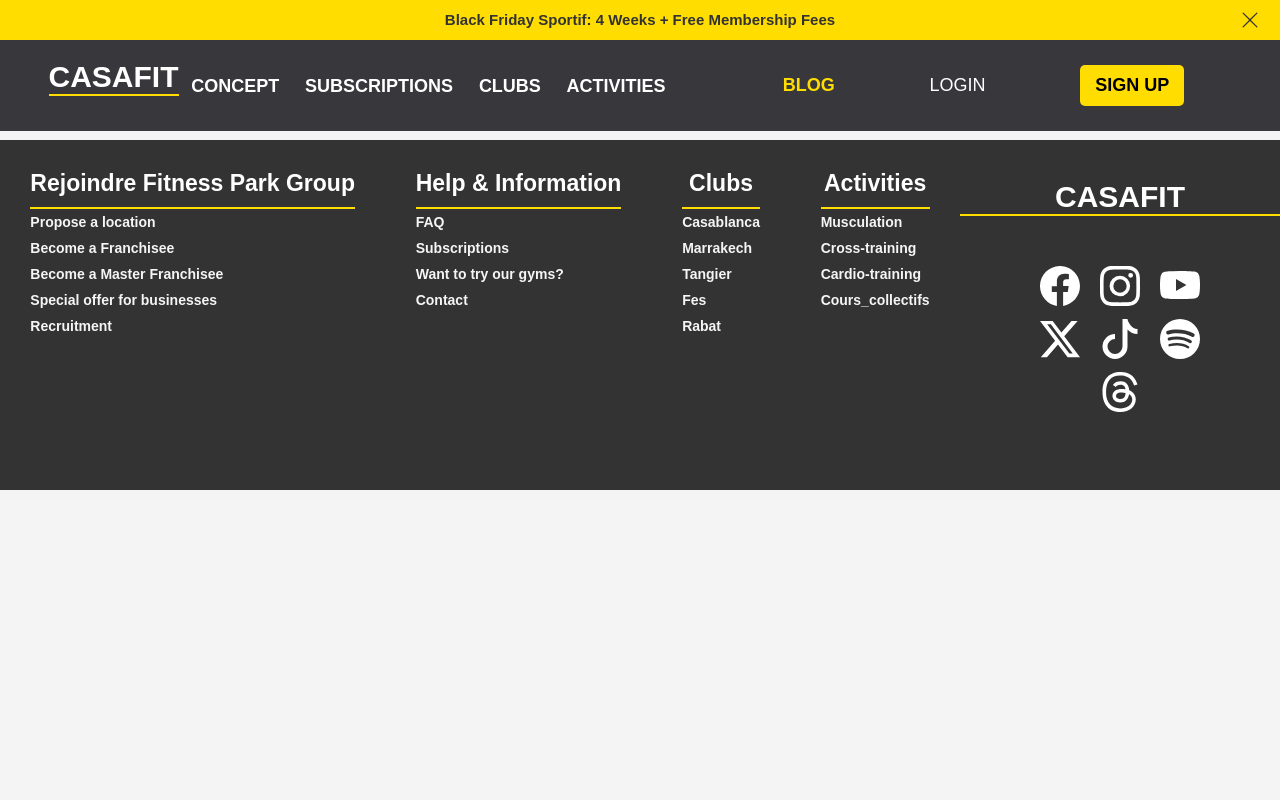
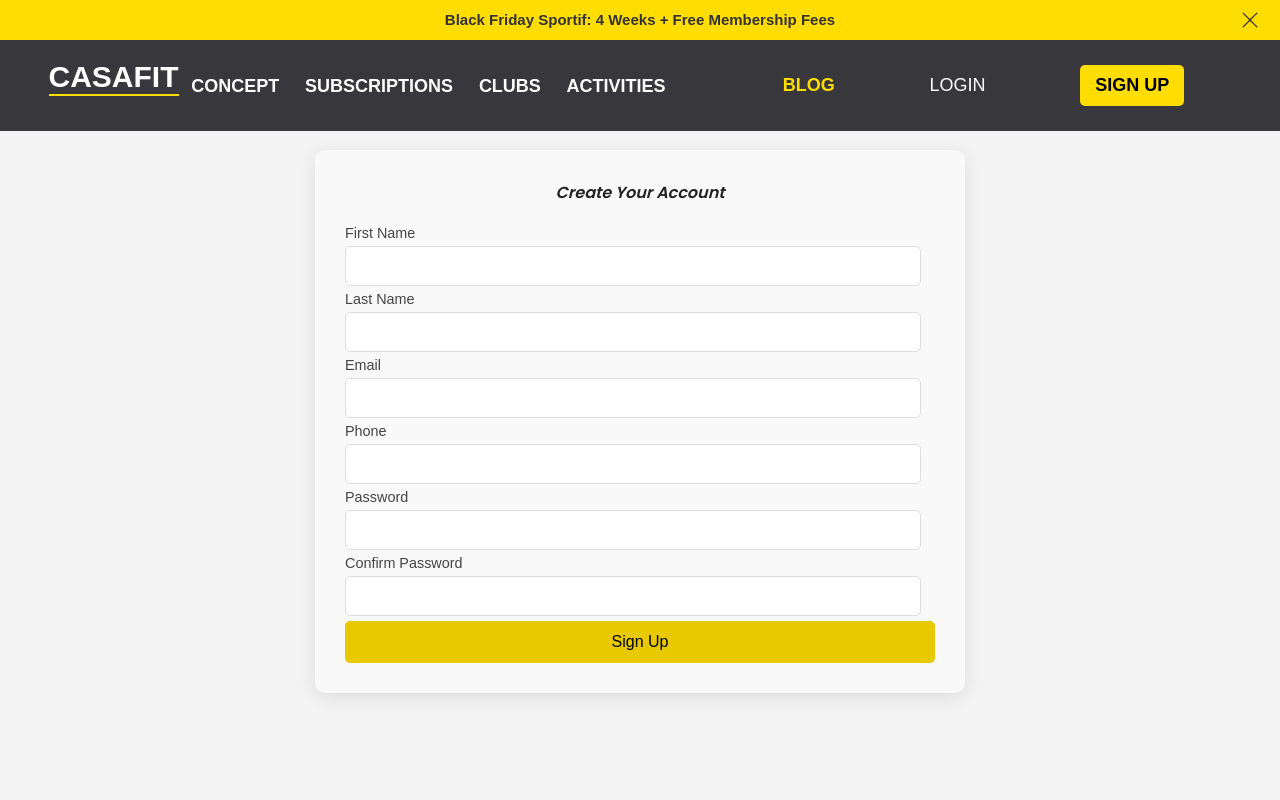
Before and after one commit to 04hamza/Casafitness, a React (Create React App) app: page /signup/1 in a window 1280 px wide. Shown: the top 800 px of the page. Built offline with nearby package versions, Linux system fonts and the light colour scheme; a web font is replaced by a local one.

Commit message:
update formulaire sign up

```diff
--- a/package.json
+++ b/package.json
@@ -7,6 +7,7 @@
     "@testing-library/jest-dom": "^5.17.0",
     "@testing-library/react": "^13.4.0",
     "@testing-library/user-event": "^13.5.0",
+    "axios": "^1.7.9",
     "bcryptjs": "^2.4.3",
     "body-parser": "^1.20.3",
     "cors": "^2.8.5",
--- a/src/App.js
+++ b/src/App.js
@@ -16,6 +16,7 @@
 import Cardio_training from './Activities/cardio-training';
 import Cours_collectifs from './Activities/Cours_collectifs';
 import ClubDetails from './Login/ClubDetails';
+import Getdata from './Getdata';
 
 function App(){
   return (
@@ -23,9 +24,10 @@
        <Navbar/>
        <Routes>
         <Route path='/' element={<Home/>}></Route>
+        <Route path='/data' element={<Getdata/>}></Route>
         <Route path='/Recipes/:title' element={<RecipesArticl/>}></Route>
         <Route path="/loginform" element={<LoginForm />} />
-        <Route path="/signup" element={<SignUpForm />} />
+        <Route path="/signup/:membership_type" element={<SignUpForm />} />
         <Route path="/gyms" element={<GymSelection />} />
         <Route path="/gymplans" element={<GymPlans />} />
         <Route path="/clubdetails/:name" element={<ClubDetails />} />
@@ -36,8 +38,6 @@
         <Route path='/cross-training'element={<Cross_training/>}/>
         <Route path='/cardio-training' element={<Cardio_training/>}/>
         <Route path='/cours_collectifs' element={<Cours_collectifs/>}/>
-
-
       </Routes>
       <Footer/>
     </Router>
--- /dev/null
+++ b/src/Getdata.js
@@ -0,0 +1,24 @@
+const { useEffect } = require("react")
+const { useState } = require("react")
+const Getdata=()=>{
+    const [users,setUsers]=useState([])
+    useEffect(()=>{
+        fetch("http://127.0.0.1:8000/api/users").then(data=>(data.json())).then(users=>setUsers(users))
+        .catch(error=>console.log(error))
+    },[])
+    return(
+        <div>
+            <h1>Users...</h1>
+            {users.map((ele)=>(
+                <div style={{border:"1px"}} key={ele.id}>
+                    <h3>Name: {ele.name}</h3>
+                    <h3>Email: {ele.email}</h3>
+                    <h3>Phone: {ele.phone}</h3>
+                    <h3>Role: {ele.role}</h3>
+                    <h3>Type: {ele.membership_type}</h3>
+                </div>
+            ))}
+        </div>
+    )
+}
+export default Getdata;
--- a/src/Login/GymPlans.js
+++ b/src/Login/GymPlans.js
@@ -5,27 +5,25 @@
 function GymPlans() {
   const plans = [
     {
-      title: 'Classic',
+      title: 'basic',
       price: '190 MAD',
       details: ['Unlimited access', 'Video courses', 'Home Training'],
     },
     {
-      title: 'Access+',
+      title: 'premium',
       price: '290 MAD',
       details: ['Toning Platform', 'Water Fountain', 'Body Analysis'],
     },
     {
-      title: 'Ultimate',
+      title: 'vip',
       price: '390 MAD',
       details: ['Train with a guest', 'Online coach', '-10% on club store'],
     },
   ];
   const navigate = useNavigate();
-  const handleSignUpClick = () => {
-    // Navigate to the Sign Up page
-    navigate('/signup');
+  const handleSignUpClick = (e,title) => {
+    navigate(`/signup/${title}`);
   };
-
   return (
     <div className="subscriptions">
       {plans.map((plan, index) => (
@@ -37,7 +35,7 @@
               <li key={detailIndex}>{detail}</li>
             ))}
           </ul>
-          <button className="choose-button" onClick={handleSignUpClick}>Choose This Plan</button>
+          <button className="choose-button" onClick={(e)=>handleSignUpClick(e,plan.title)}>Choose This Plan</button>
         </div>
       ))}
     </div>
--- a/src/Login/SignUp.css
+++ b/src/Login/SignUp.css
@@ -58,3 +58,7 @@
     background: rgb(87, 87, 81);
     color: #ddd;
   }
+  .error-message{
+    color: rgb(232, 201, 0);
+    padding: 5px;
+  }
--- a/src/Login/SignUpForm.js
+++ b/src/Login/SignUpForm.js
@@ -1,25 +1,58 @@
-import React, { useState } from 'react';
-import { useNavigate } from 'react-router-dom';
+import React, {useState } from 'react';
+import { useNavigate, useParams} from 'react-router-dom';
+import axios from 'axios';
 import './SignUp.css';
 
 function SignUpForm() {
+  const {membership_type}=useParams()
+  const [errors, setErrors] = useState({
+    name:"",
+    prenom:"",
+    email:"",
+    phone:"",
+    password:"",
+  });
   const [formData, setFormData] = useState({
-    civilite: '',
-    nom: '',
-    prenom: '',
-    adresse: '',
-    email: '',
-    password: '',
-  });
-  const navigate = useNavigate();
-
+    name:"",
+    prenom:"",
+    email:"",
+    phone:"",
+    password:"",
+    password_confirmation:"",
+    role: "member",
+    membership_type :membership_type
+   });
+  console.log("membership_type :"+ membership_type)
   const handleChange = (e) => {
     setFormData({ ...formData, [e.target.name]: e.target.value });
   };
 
   const handleSubmit = (e) => {
     e.preventDefault();
-    navigate('/');
+
+    axios.post("http://127.0.0.1:8000/api/add_user", formData)
+      .then((response) => {
+        if (response.status === 201) {
+          alert("User registered successfully!");
+        }
+      })
+      .catch((error) => {
+        if (error.response) {
+          const newErrors = { ...errors };
+          console.log("Error response:", error.response);
+
+          if (error.response.data && error.response.data.errors) {
+            Object.keys(error.response.data.errors).forEach((field) => {
+              newErrors[field] = error.response.data.errors[field][0];
+            });
+          } else {
+            newErrors.general = "There was an error with your submission. Please try again.";
+          }
+          setErrors(newErrors);
+        } else {
+          setErrors({ general: "Server is not reachable." });
+        }
+      });
   };
 
   return (
@@ -27,37 +60,37 @@
       <h1>Create Your Account</h1>
       <form onSubmit={handleSubmit} className="signup-form">
         <div className="input-group">
-          <label>Civility</label>
-          <select name="civilite" onChange={handleChange} required>
-            <option className='options' value="">Select</option>
-            <option className='options' value="Mr">Mr</option>
-            <option className='options' value="Mrs">Mrs</option>
-          </select>
-        </div>
-        <div className="input-group">
           <label>First Name</label>
           <input type="text" name="prenom" onChange={handleChange} required />
+          {errors.prenom && <div className="error-message">{errors.prenom}</div>}
         </div>
         <div className="input-group">
           <label>Last Name</label>
-          <input type="text" name="nom" onChange={handleChange} required />
-        </div>
-        <div className="input-group">
-          <label>Address</label>
-          <input type="text" name="adresse" onChange={handleChange} required />
+          <input type="text" name="name" onChange={handleChange} required />
+          {errors.name && <div className="error-message">{errors.name}</div>}
         </div>
         <div className="input-group">
           <label>Email</label>
           <input type="email" name="email" onChange={handleChange} required />
+          {errors.email && <div className="error-message">{errors.email}</div>}
+        </div>
+        <div className="input-group">
+          <label>Phone</label>
+          <input type="number" name="phone" onChange={handleChange} required />
+          {errors.phone && <div className="error-message">{errors.phone}</div>}
         </div>
         <div className="input-group">
           <label>Password</label>
           <input type="password" name="password" onChange={handleChange} required />
+          {errors.password && <div className="error-message">{errors.password}</div>}
+        </div>
+        <div className="input-group">
+          <label>Confirm Password</label>
+          <input type="password" name="password_confirmation" onChange={handleChange} required />
         </div>
         <button type="submit" className="signup-button">Sign Up</button>
       </form>
     </div>
   );
 }
-
 export default SignUpForm;
```
Also changed, not shown: 1 other file (tests, documents, lock files or other folders).
